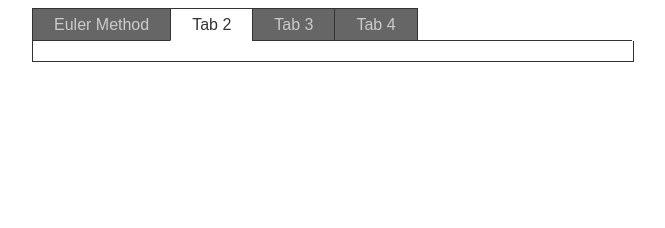
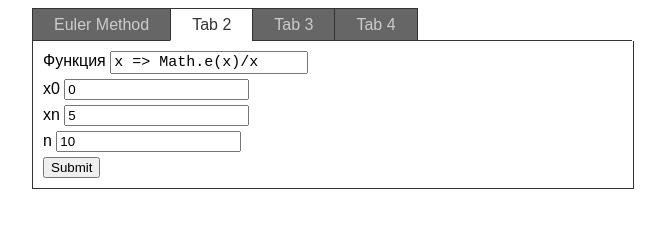
Before and after one commit to gpont/tusur-compmath, a website built with webpack: page src/index.html in a window 1280 px wide. Both pictures are taken after a click on the item "Tab 2". Shown: the whole page, without its empty margins (308-973 px from the left). Built offline with nearby package versions, Linux system fonts and the light colour scheme.

Commit message:
add cauchy adams 4

```diff
--- a/src/index.html
+++ b/src/index.html
@@ -38,8 +38,29 @@
             </div>
             <div class="output" id="euler_output"><pre></pre></div>
         </div>
+
         <div id="tab2" class="tab-content">
+            <form>
+                <div class="input-line">
+                    <label for="cauchy_adams_4_f">Функция</label>
+                    <input id="cauchy_adams_4_f" value="x => Math.e(x)/x" type="text">
+                </div>
+                <div class="input-line">
+                    <label for="cauchy_adams_4_x0">x0</label>
+                    <input id="cauchy_adams_4_x0" value="0" type="number">
+                </div>
+                <div class="input-line">
+                    <label for="cauchy_adams_4_xn">xn</label>
+                    <input id="cauchy_adams_4_xn" value="5" type="number">
+                </div>
+                <div class="input-line">
+                    <label for="cauchy_adams_4_n">n</label>
+                    <input id="cauchy_adams_4_n" value="10" type="number">
+                </div>
+                <button type="submit">Submit</button>
+            </form>
         </div>
+
         <div id="tab3" class="tab-content">
         </div>
         <div id="tab4" class="tab-content">
```
Also changed, not shown: src/js/cauchy_adams_4.js (added, +33 -0 lines).
